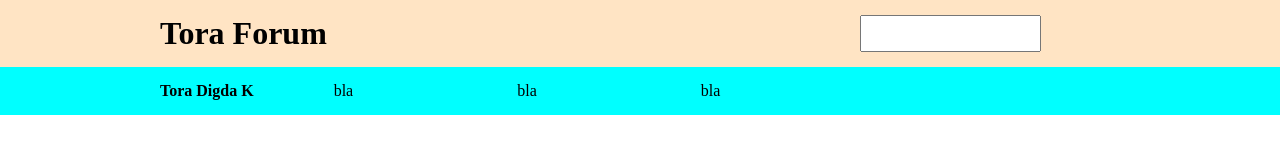
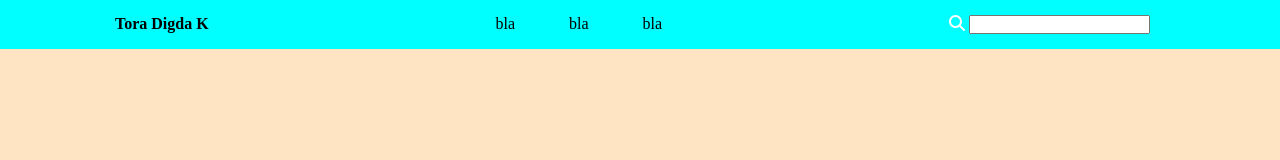
Before and after one commit to tora180405/projek-dicoding, a plain HTML site: page index.html in a window 1280 px wide. Drawn offline with Linux system fonts and the light colour scheme.

Commit message:
initial commit

```diff
--- a/index.html
+++ b/index.html
@@ -8,11 +8,7 @@
 </head>
 <body>
 
-    <div class="jumbotron">
-        <h1>Tora Forum</h1>
-        <input type="search" class="search">
-    </div>
-
+    <header>
         <nav>
             <div class="nama">
                 <h4>Tora Digda K</h4>
@@ -24,15 +20,22 @@
                     <li>bla</li>
                 </ul>
             </div>
+            <div class="search">
+                <i class="fa-solid fa-magnifying-glass" style="color: white;"></i>
+                <input type="search">
+            </div>
         </nav>
+    </header>
 
-    <div class="content">
+    <main>
 
-    </div>
+    </main>
 
     <div class="footer">
 
     </div>
 
+
+    <script src="https://kit.fontawesome.com/5341f8ab42.js" crossorigin="anonymous"></script>
 </body>
 </html>
--- a/style.css
+++ b/style.css
@@ -3,30 +3,24 @@
     padding: 0;
 }
 
-.jumbotron{
+body{
     background-color: bisque;
-    display: flex;
-    padding-left: 10rem;
-    padding-block: 15px;
-}
-
-.jumbotron input{
-    margin-left: 40em;
 }
 
 nav{
     display: flex;
-    /* justify-content: space-between; */
+    justify-content: space-between;
     background-color: aqua;
     padding: 15px;
-    padding-inline-start: 10rem;
-    padding-inline-end: 5em;
+    padding-left: 115px;
 }
 
 nav li{
-    display: inline-block;
-    padding-inline-start: 10em;
-    padding-inline: 5em;
-    /* padding-left: 2em;
-    padding-right: 2em; */
+    display: inline;
+    justify-content: center;
+    padding-inline: 25px;
 }
+
+nav .search{
+    padding-right: 115px;
+}
```
Lines whose indentation alone changed are shown as unchanged.
